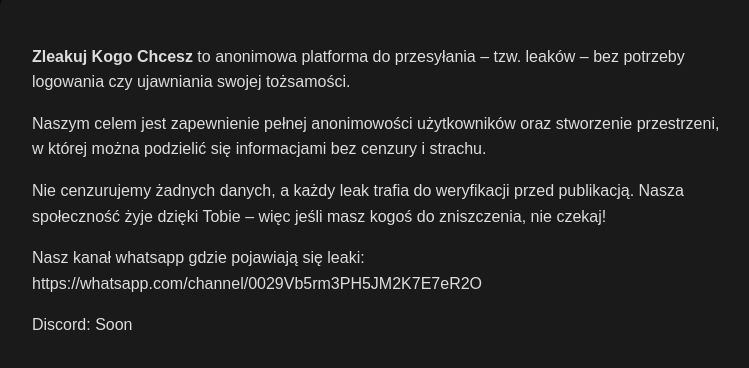
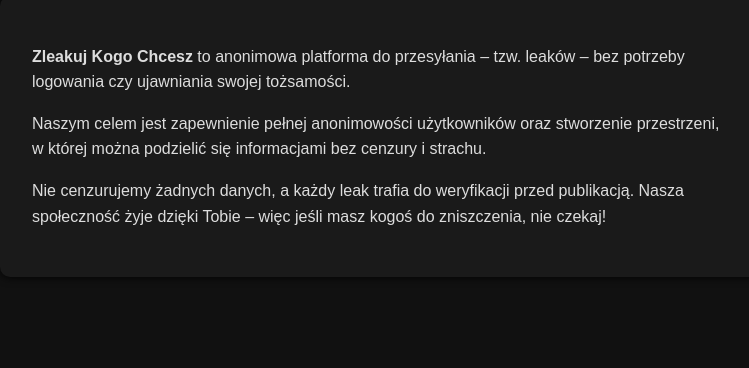
Before and after one commit to zleakujkogochcesz/zleakujkogochcesz.github.io, a plain HTML site: page index.html in a window 1280 px wide. Shown: the part 688-1056 px from the top of the page, without its empty margins (258-1007 px from the left). After the commit the page ends 1029 px from the top, so only its background shows below. Drawn offline with Linux system fonts and the light colour scheme.

Commit message:
Update index.html

```diff
--- a/index.html
+++ b/index.html
@@ -161,8 +161,6 @@
     <p><strong>Zleakuj Kogo Chcesz</strong> to anonimowa platforma do przesyłania – tzw. leaków – bez potrzeby logowania czy ujawniania swojej tożsamości.</p>
     <p>Naszym celem jest zapewnienie pełnej anonimowości użytkowników oraz stworzenie przestrzeni, w której można podzielić się informacjami bez cenzury i strachu.</p>
     <p>Nie cenzurujemy żadnych danych, a każdy leak trafia do weryfikacji przed publikacją. Nasza społeczność żyje dzięki Tobie – więc jeśli masz kogoś do zniszczenia, nie czekaj!</p>
-    <p> Nasz kanał whatsapp gdzie pojawiają się leaki: https://whatsapp.com/channel/0029Vb5rm3PH5JM2K7E7eR2O <p>
-    <p> Discord: Soon <p>
   </div>
 
   <script>
```
